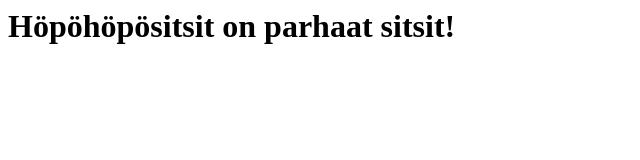
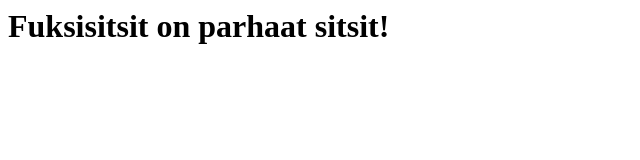
Before and after one commit to cuiccamies/athene-test, a plain HTML site: page index.html in a window 1280 px wide. Shown: the whole page, without its empty margins (0-640 px from the left). Drawn offline with Linux system fonts and the light colour scheme.

Commit message:
joo on ne fuksisitsit sittenkin

```diff
--- a/index.html
+++ b/index.html
@@ -1,3 +1,3 @@
 <html>
-  <h1>Höpöhöpösitsit on parhaat sitsit!</h1>
+  <h1>Fuksisitsit on parhaat sitsit!</h1>
 </html>
```
